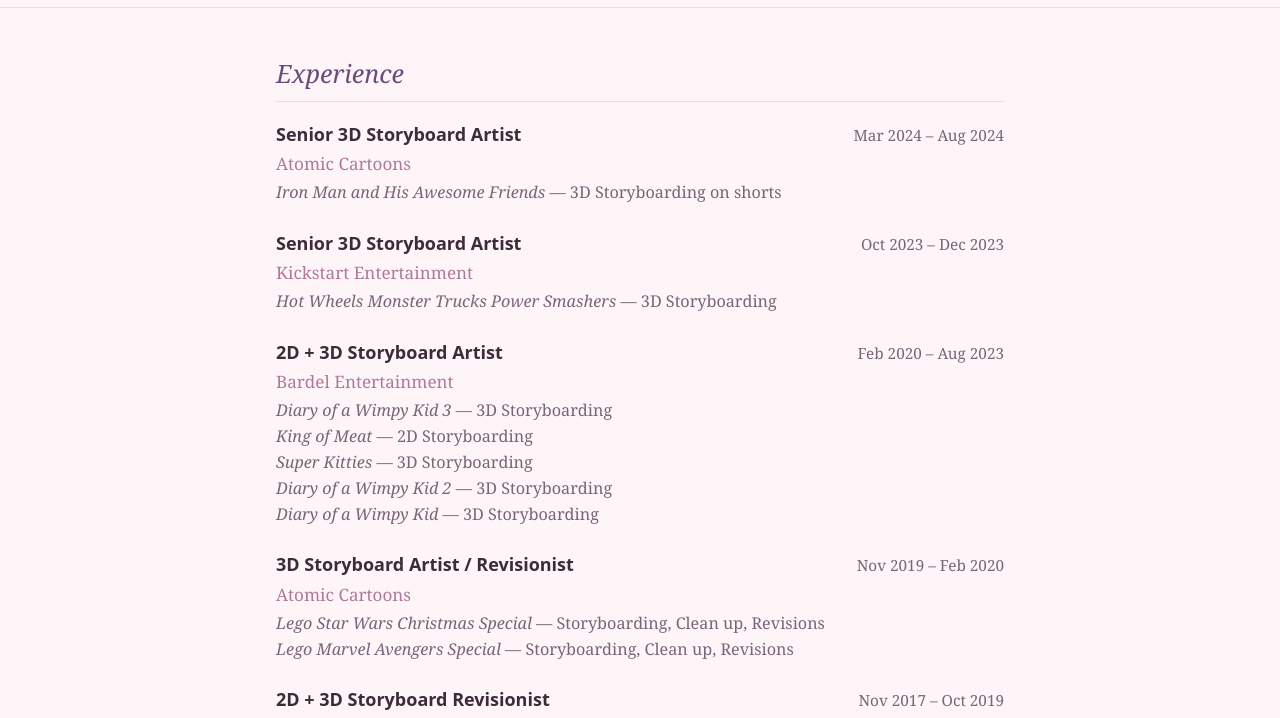
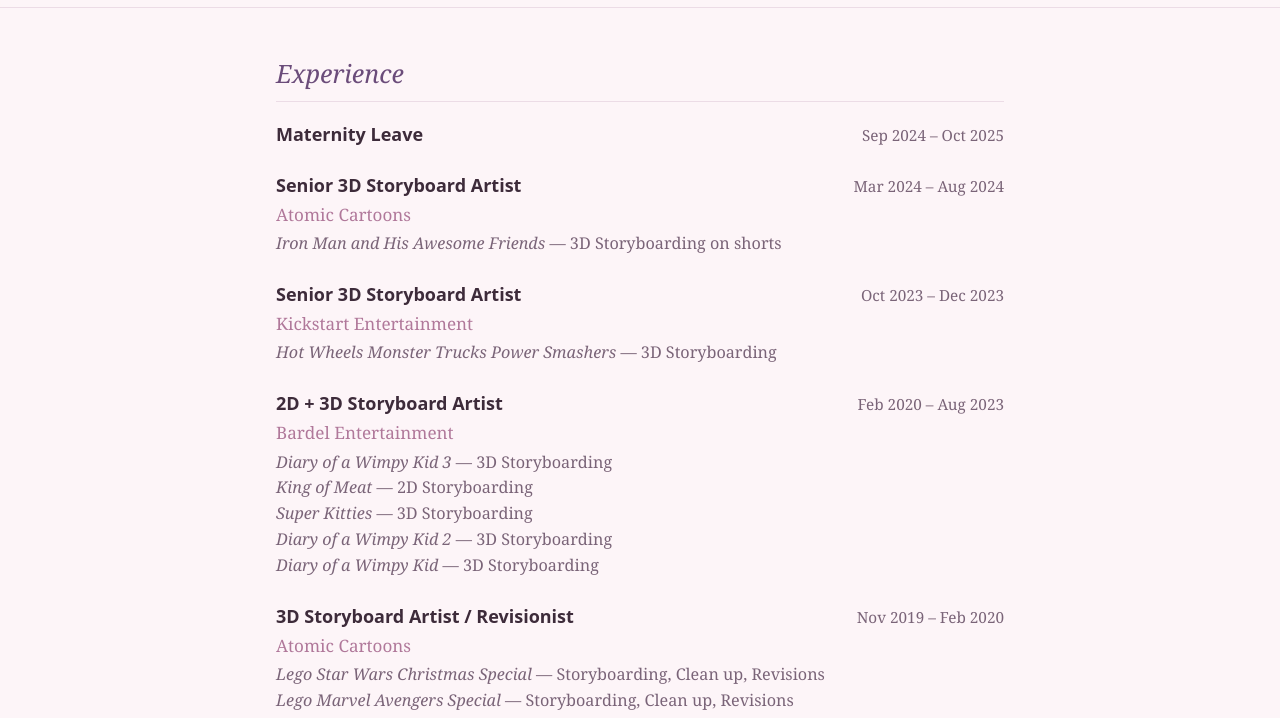
Before and after one commit to chortis/sarrah-portfolio, an Astro site: page /resume in a window 1280 px wide. Shown: the part 82-800 px from the top of the page. Built offline with nearby package versions, Linux system fonts and the light colour scheme; Astro itself is replaced by a stand-in of ours.

Commit message:
Add maternity leave to resume experience

```diff
--- a/src/pages/resume.astro
+++ b/src/pages/resume.astro
@@ -20,6 +20,13 @@
 
     <section class="resume-section">
       <h2 class="resume-heading">Experience</h2>
+
+      <div class="resume-entry">
+        <div class="resume-entry-header">
+          <h3>Maternity Leave</h3>
+          <span class="resume-date">Sep 2024 – Oct 2025</span>
+        </div>
+      </div>
 
       <div class="resume-entry">
         <div class="resume-entry-header">
```
